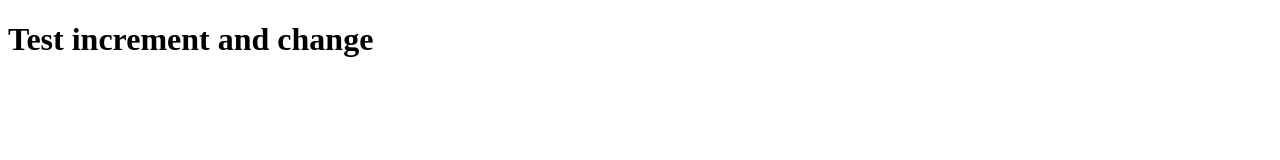
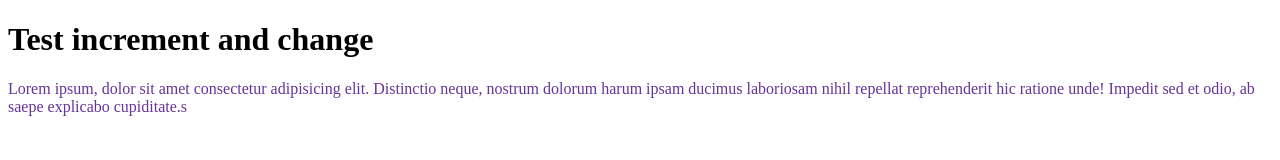
Before and after one commit to jahir11/first-html-css-repo, a plain HTML site: page index.html in a window 1280 px wide. Drawn offline with Linux system fonts and the light colour scheme.

Commit message:
styles added

```diff
--- a/index.html
+++ b/index.html
@@ -5,8 +5,10 @@
     <meta http-equiv="X-UA-Compatible" content="IE=edge" />
     <meta name="viewport" content="width=device-width, initial-scale=1.0" />
     <title>My first github repo</title>
+    <link rel="stylesheet" href="style.css">
   </head>
   <body>
       <h1>Test increment and change</h1>
+      <p>Lorem ipsum, dolor sit amet consectetur adipisicing elit. Distinctio neque, nostrum dolorum harum ipsam ducimus laboriosam nihil repellat reprehenderit hic ratione unde! Impedit sed et odio, ab saepe explicabo cupiditate.s</p>
   </body>
 </html>
--- /dev/null
+++ b/style.css
@@ -0,0 +1,3 @@
+p {
+    color: rebeccapurple;
+}
```
